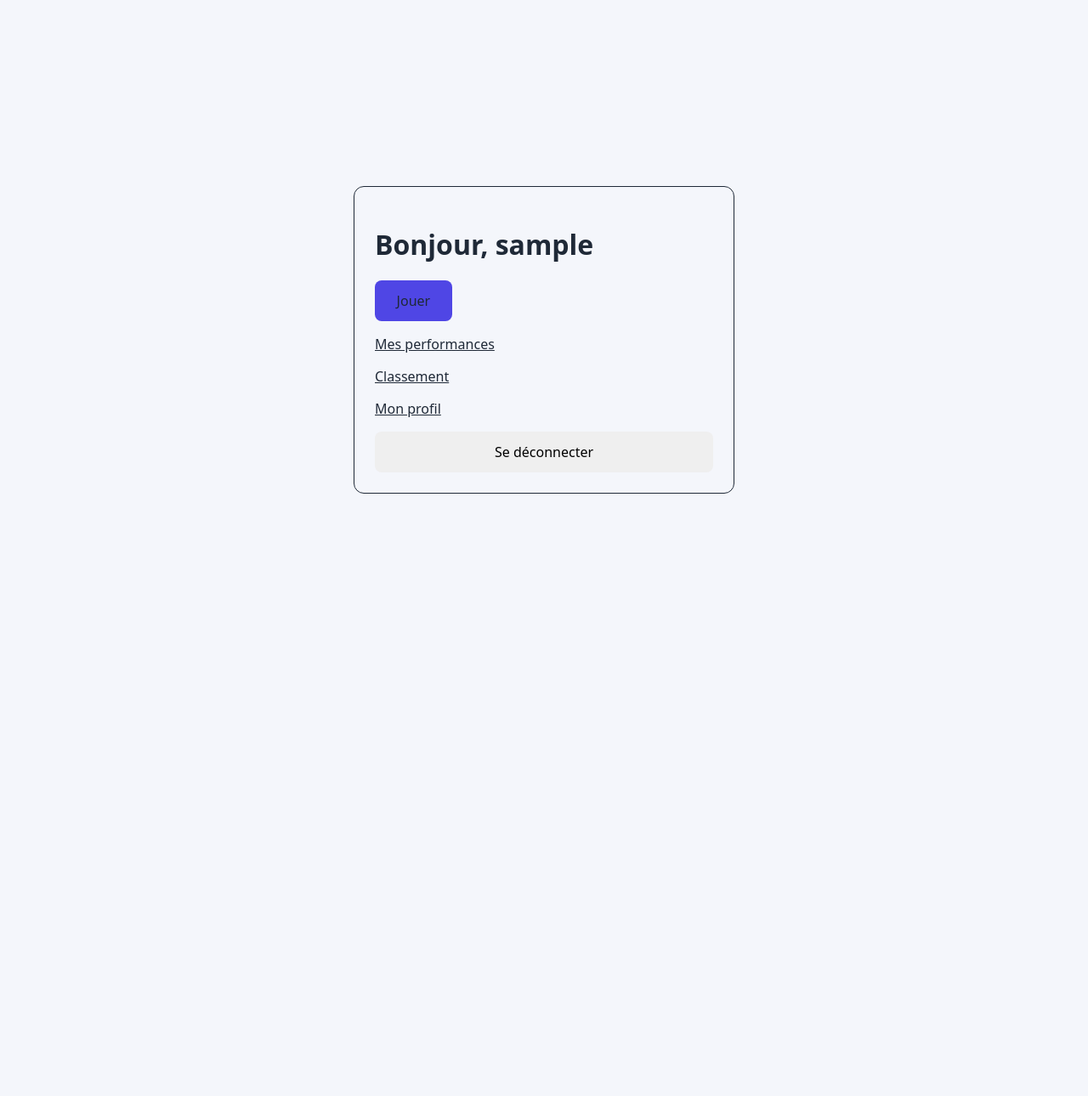
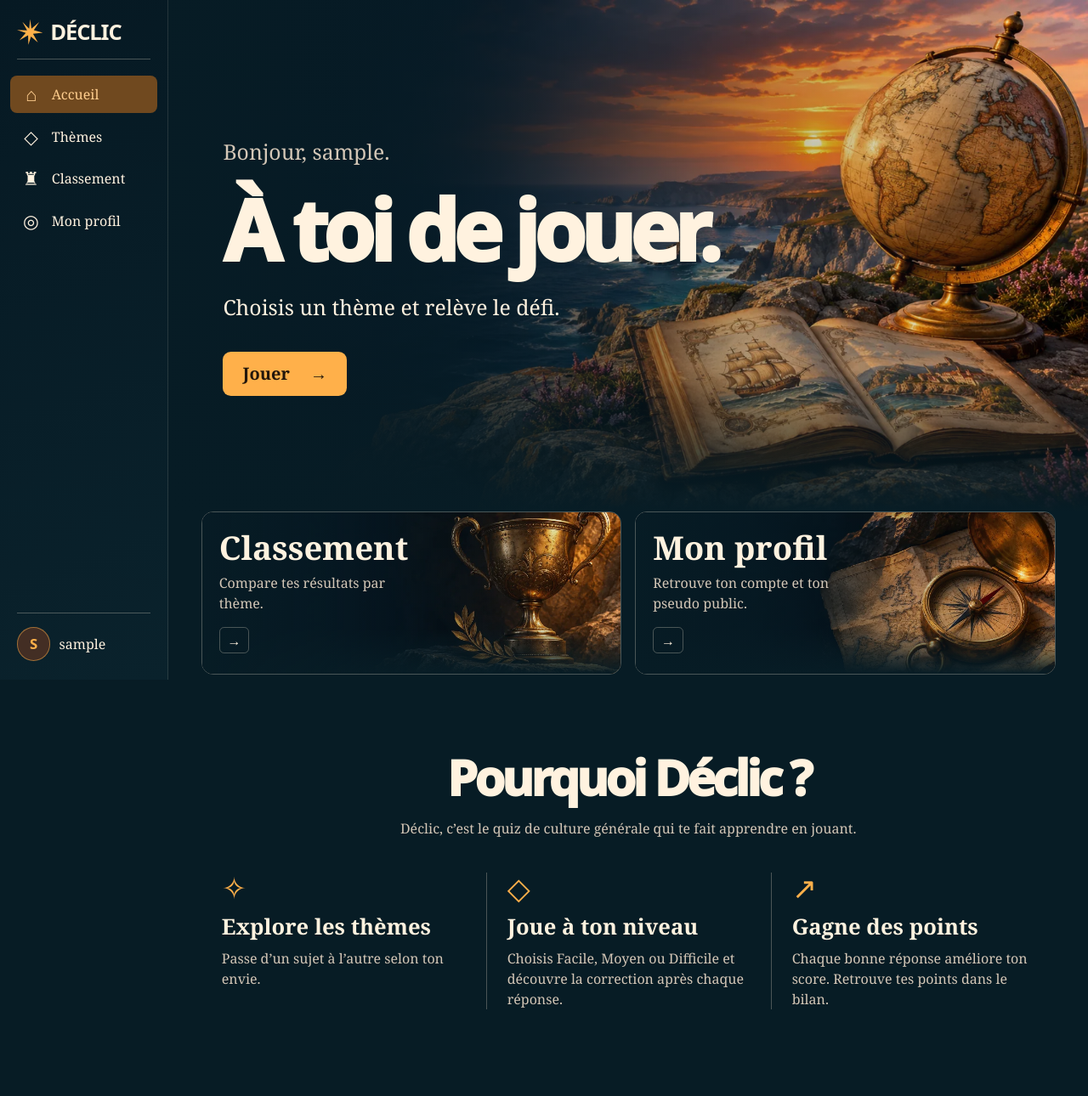
Before and after one commit to juscecabrera/projet-web-moderne-quiz, a PHP site: page /accueil.php in a window 1280 px wide. Shown: the whole page at 85% size. Before the commit the page ends 581 px from the top, so only its background shows below. Run offline with PHP 8.4, Linux system fonts and the light colour scheme; the visitor is signed in with stand-in values (Sample User, id 1).

Commit message:
feat: creer la page accueil Declic

```diff
--- a/public/accueil.php
+++ b/public/accueil.php
@@ -3,26 +3,74 @@ declare(strict_types=1);
 
 require __DIR__ . '/../src/session.php';
 quiz_require_user();
+
+$pseudo = $_SESSION['pseudo'];
+$activePage = 'accueil.php';
 ?>
 <!doctype html>
 <html lang="fr">
 <head>
     <meta charset="utf-8">
     <meta name="viewport" content="width=device-width, initial-scale=1">
-    <title>Accueil · Quiz de culture générale</title>
-    <link rel="stylesheet" href="assets/style.css">
+    <title>Accueil · Déclic</title>
+    <link rel="stylesheet" href="assets/declic.css">
 </head>
-<body>
-    <main class="account-panel">
-        <h1>Bonjour, <?= quiz_escape($_SESSION['pseudo']) ?></h1>
-        <p><a class="btn btn-primary" href="themes.php">Jouer</a></p>
-        <p><a href="performances.php">Mes performances</a></p>
-        <p><a href="classement.php">Classement</a></p>
-        <p><a href="profil.php">Mon profil</a></p>
-        <form action="deconnexion.php" method="post">
-            <input type="hidden" name="csrf_token" value="<?= quiz_csrf_token() ?>">
-            <button class="btn" type="submit">Se déconnecter</button>
-        </form>
+<body class="declic-layout">
+    <?php require __DIR__ . '/../src/declic-navigation.php'; ?>
+
+    <main id="contenu">
+        <section class="home-hero" aria-labelledby="welcome-title">
+            <img class="home-hero-image" src="assets/images/accueil.webp" alt="" fetchpriority="high">
+            <div class="home-hero-content">
+                <p class="home-greeting">Bonjour, <?= quiz_escape($pseudo) ?>.</p>
+                <h1 id="welcome-title">À toi de jouer.</h1>
+                <p>Choisis un thème et relève le défi.</p>
+                <a class="home-play" href="themes.php">Jouer <span aria-hidden="true">→</span></a>
+            </div>
+        </section>
+
+        <div class="home-body">
+            <div class="home-shortcuts">
+                <a class="home-card" href="classement.php">
+                    <img src="assets/images/accueil-classement.webp" alt="">
+                    <div>
+                        <h2>Classement</h2>
+                        <p>Compare tes résultats par thème.</p>
+                        <span class="home-arrow" aria-hidden="true">→</span>
+                    </div>
+                </a>
+                <a class="home-card" href="profil.php">
+                    <img src="assets/images/accueil-profil.webp" alt="">
+                    <div>
+                        <h2>Mon profil</h2>
+                        <p>Retrouve ton compte et ton pseudo public.</p>
+                        <span class="home-arrow" aria-hidden="true">→</span>
+                    </div>
+                </a>
+            </div>
+
+            <section class="home-about" aria-labelledby="about-title">
+                <h2 id="about-title">Pourquoi Déclic ?</h2>
+                <p>Déclic, c’est le quiz de culture générale qui te fait apprendre en jouant.</p>
+                <div class="home-features">
+                    <div>
+                        <span aria-hidden="true">✧</span>
+                        <h3>Explore les thèmes</h3>
+                        <p>Passe d’un sujet à l’autre selon ton envie.</p>
+                    </div>
+                    <div>
+                        <span aria-hidden="true">◇</span>
+                        <h3>Joue à ton niveau</h3>
+                        <p>Choisis Facile, Moyen ou Difficile et découvre la correction après chaque réponse.</p>
+                    </div>
+                    <div>
+                        <span aria-hidden="true">↗</span>
+                        <h3>Gagne des points</h3>
+                        <p>Chaque bonne réponse améliore ton score. Retrouve tes points dans le bilan.</p>
+                    </div>
+                </div>
+            </section>
+        </div>
     </main>
 </body>
 </html>
--- /dev/null
+++ b/src/declic-navigation.php
@@ -0,0 +1,24 @@
+<?php
+$links = [
+    'accueil.php' => ['⌂', 'Accueil'],
+    'themes.php' => ['◇', 'Thèmes'],
+    'classement.php' => ['♜', 'Classement'],
+    'profil.php' => ['◎', 'Mon profil'],
+];
+$initial = mb_strtoupper(mb_substr($pseudo, 0, 1, 'UTF-8'), 'UTF-8');
+?>
+<a class="declic-skip" href="#contenu">Aller au contenu</a>
+<aside class="declic-rail">
+    <a class="declic-brand" href="accueil.php"><span aria-hidden="true"></span>DÉCLIC</a>
+    <nav aria-label="Navigation principale">
+        <?php foreach ($links as $url => [$icon, $label]): ?>
+            <a href="<?= $url ?>" <?= $url === $activePage ? 'aria-current="page"' : '' ?>>
+                <span class="declic-icon" aria-hidden="true"><?= $icon ?></span><?= $label ?>
+            </a>
+        <?php endforeach; ?>
+    </nav>
+    <a class="declic-user" href="profil.php">
+        <span class="declic-initial" aria-hidden="true"><?= quiz_escape($initial) ?></span>
+        <span><?= quiz_escape($pseudo) ?></span>
+    </a>
+</aside>
```
Also changed, not shown: public/assets/declic.css (added), public/assets/images/accueil-classement.webp (added), public/assets/images/accueil-profil.webp (added), public/assets/images/accueil.webp (added).
